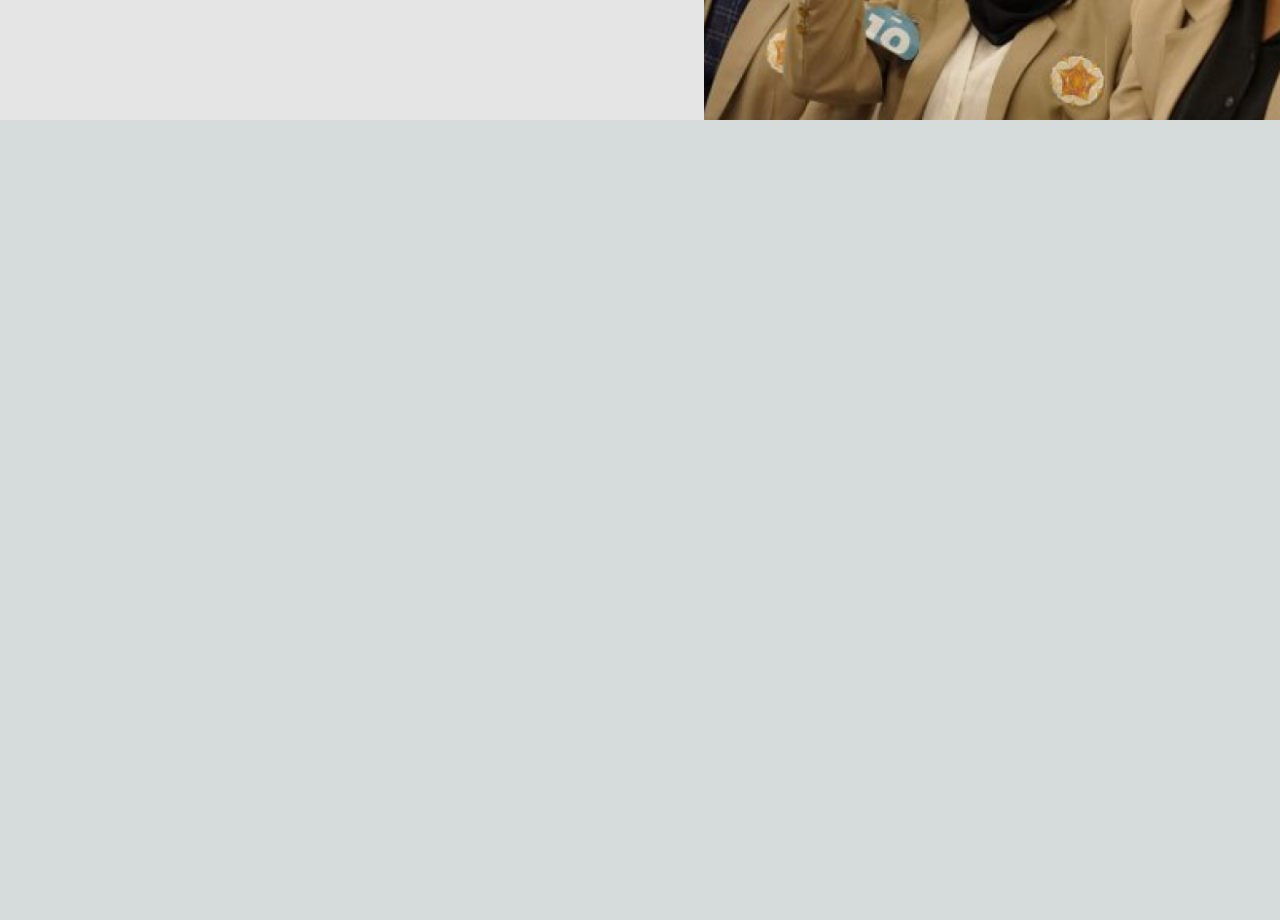
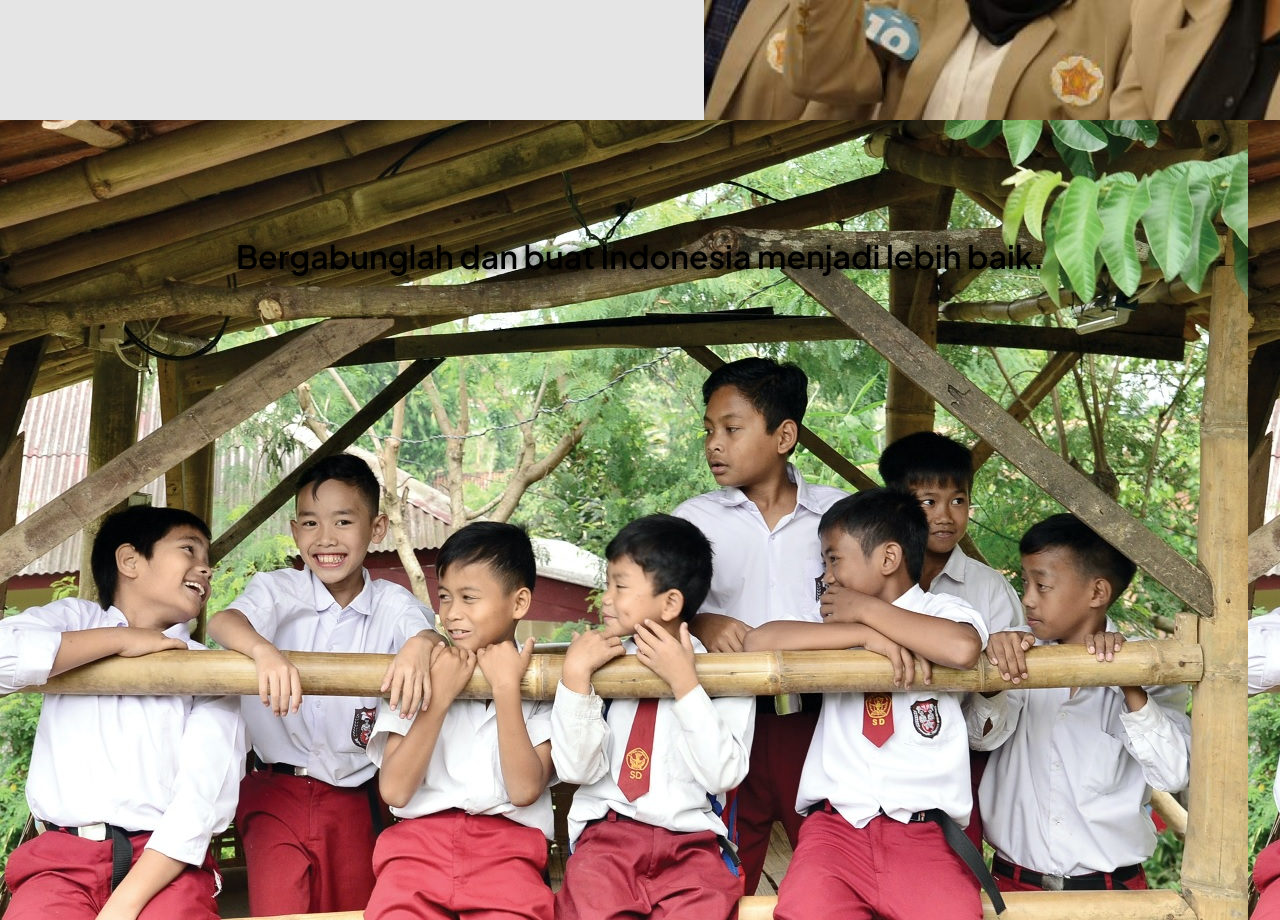
Before and after one commit to gigahidjrikaaa/ruangpublik-frontend, a Next.js app: page / in a window 1280 px wide. Shown: the part 1800-2720 px from the top of the page. Before the commit the page ends 1920 px from the top, so only its background shows below. Built offline with nearby package versions, Linux system fonts and the light colour scheme.

Commit message:
feat: create Register section

```diff
--- /dev/null
+++ b/src/components/LandingPage/Register.tsx
@@ -0,0 +1,9 @@
+export default function Register() {
+  return (
+    <section className="min-h-screen flex flex-col justify-start items-center bg-[url(/Register.jpg)]">
+      <h1 className="mt-[100px] lg:mt-[120px] px-[5%] md:px-10 text-center text-[28px] md:text-[32px] leading-[105%] font-semibold relative z-[1] text-shadow">
+        Bergabunglah dan buat Indonesia menjadi lebih baik.
+      </h1>
+    </section>
+  );
+}
--- a/src/pages/index.tsx
+++ b/src/pages/index.tsx
@@ -1,5 +1,6 @@
 import Hero from "@/components/LandingPage/Hero";
 import Intro from "@/components/LandingPage/Intro";
+import Register from "@/components/LandingPage/Register";
 import Navbar from "@/components/Navbar";
 
 export default function Home() {
@@ -8,6 +9,7 @@ export default function Home() {
       <Navbar />
       <Hero />
       <Intro />
+      <Register />
     </main>
   );
 }
--- a/src/styles/globals.css
+++ b/src/styles/globals.css
@@ -33,3 +33,7 @@ body {
     )
     rgb(var(--background-start-rgb));
 }
+
+.text-shadow {
+  text-shadow: 0 0 10px rgba(0,0,0,0.9);
+}
```
Also changed, not shown: public/Register.jpg (added).
